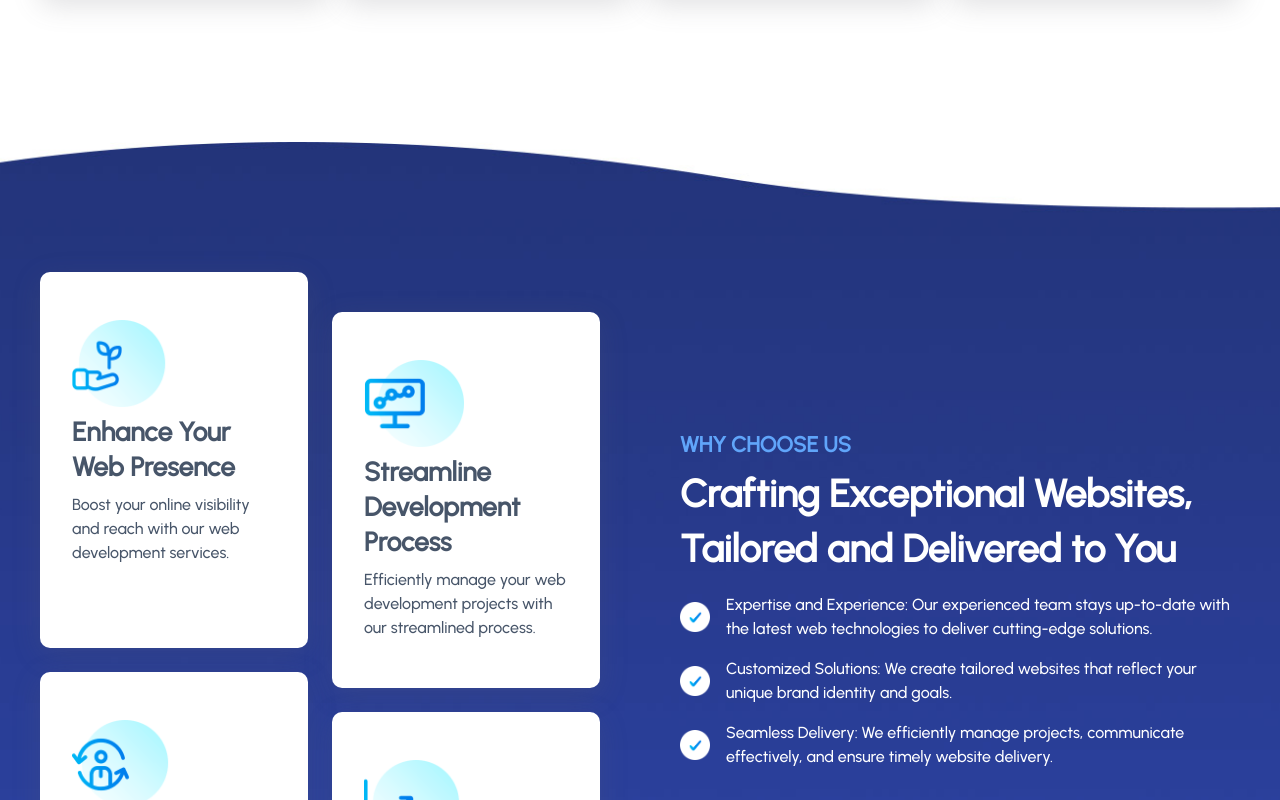
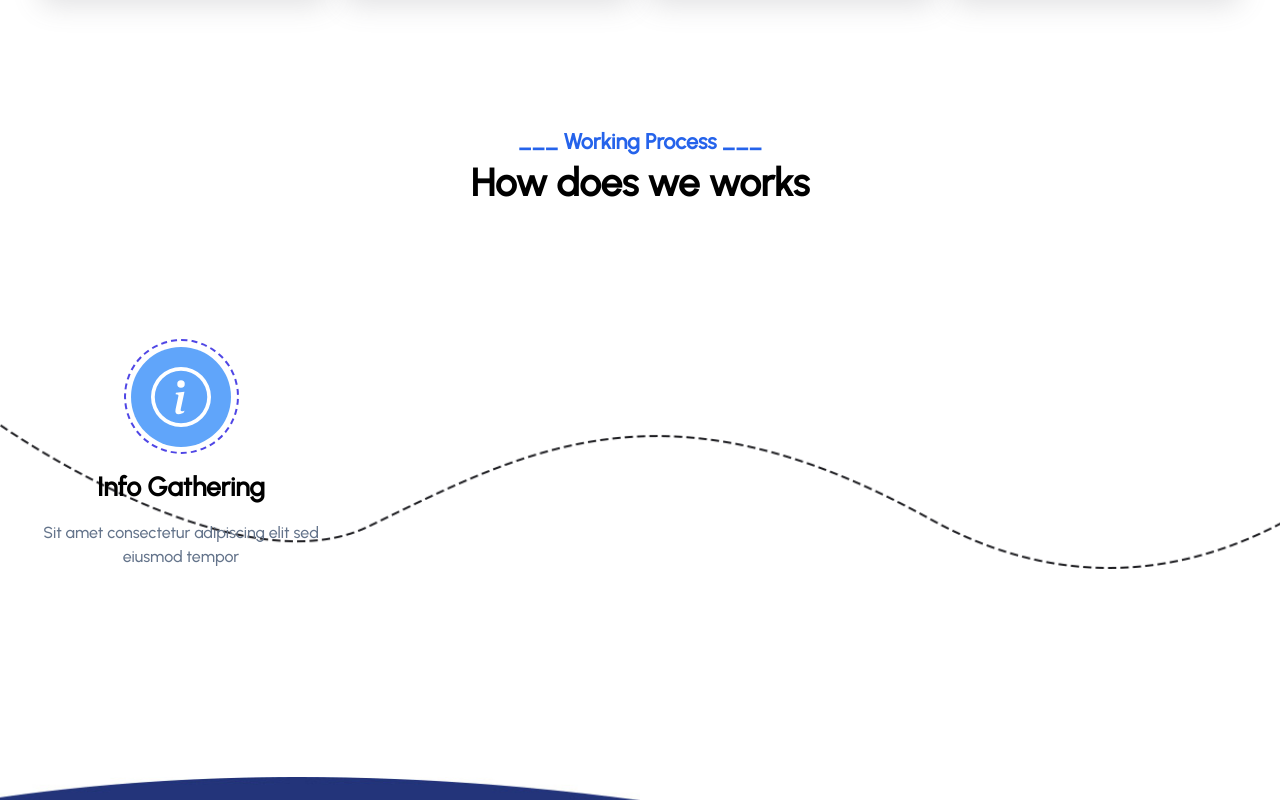
Before and after one commit to tusharshaha/web-market, a Next.js app in the folder frontend/: page / in a window 1280 px wide. Shown: the part 1520-2320 px from the top of the page. Built offline with nearby package versions, Linux system fonts and the light colour scheme.

Commit message:
updated wcu section

```diff
--- a/frontend/components/Home/WhyChooseUs.tsx
+++ b/frontend/components/Home/WhyChooseUs.tsx
@@ -16,7 +16,7 @@ const WhyChooseUs: React.FC = () => {
     { icons: "/images/wcu-icon4.png", title: "Leverage Data Analytics", message: "Harness the power of data analytics to gain insights and drive informed decisions.", class: "mt-[40px] mb-[-40px]" },
   ];
   return (
-    <div className='wcu-bg mt-36 flex items-center'>
+    <div className='wcu-bg mt-52 flex items-center'>
       <div className="cus-container">
         <div className="grid grid-cols-2 gap-20">
           <div className='grid grid-cols-2 gap-6'>
--- /dev/null
+++ b/frontend/components/Home/WorkProcess.tsx
@@ -0,0 +1,28 @@
+import React from 'react';
+import { BsInfoCircle } from "react-icons/bs";
+
+const WorkProcess: React.FC = () => {
+  return (
+    <>
+      <div className='my-32 text-center'>
+        <h4 className='text-blue-600'>___ Working Process ___</h4>
+        <h2>How does we works</h2>
+      </div>
+      <div className="bg-[url('/images/works-process-line.png')] bg-no-repeat bg-cover h-[230px] text-center">
+        <div className="cus-container grid grid-cols-4 gap-6 relative">
+          <div className='flex flex-col justify-center gap-4'>
+            <div className='border-dashed border-2 border-indigo-600 h-[115px] w-[115px] rounded-full bg-white flex justify-center items-center mx-auto'>
+              <span className='bg-blue-400 rounded-full h-[100px] w-[100px] flex items-center justify-center text-6xl text-white block'>
+                <BsInfoCircle />
+              </span>
+            </div>
+            <h3>Info Gathering</h3>
+            <p className="text-slate-500">Sit amet consectetur adipiscing elit sed eiusmod tempor</p>
+          </div>
+        </div>
+      </div>
+    </>
+  );
+};
+
+export default WorkProcess;
--- a/frontend/pages/index.tsx
+++ b/frontend/pages/index.tsx
@@ -5,6 +5,7 @@ import Features from "@/components/Home/Features";
 import WhyChooseUs from "@/components/Home/WhyChooseUs";
 import QustionSection from "@/components/Home/QustionSection";
 import NewsBlog from "@/components/Home/NewsBlog";
+import WorkProcess from "@/components/Home/WorkProcess";
 
 const Home: React.FC = () => {
 
@@ -12,6 +13,7 @@ const Home: React.FC = () => {
     <Layout>
         <HeroSection></HeroSection>
         <Features></Features>
+        <WorkProcess></WorkProcess>
         <WhyChooseUs></WhyChooseUs>
         <NewsBlog></NewsBlog>
         <QustionSection></QustionSection>
--- a/frontend/styles/globals.css
+++ b/frontend/styles/globals.css
@@ -7,7 +7,7 @@
 /* tailwind base layer  */
 @layer base {
   body {
-    @apply font-medium;
+    @apply font-medium overflow-hidden;
   }
 
   h1 {
```
Also changed, not shown: frontend/public/images/works-process-line.png (added).
